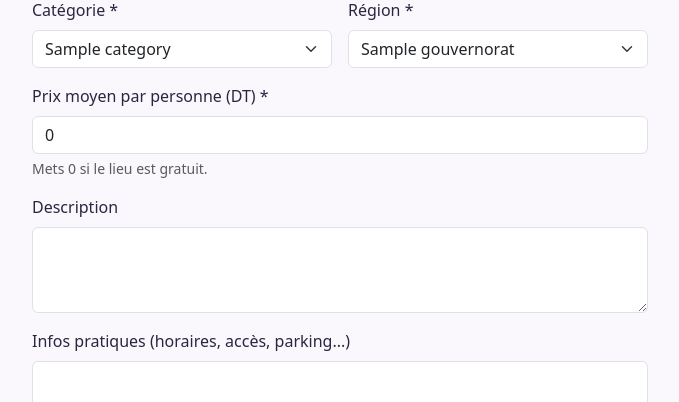
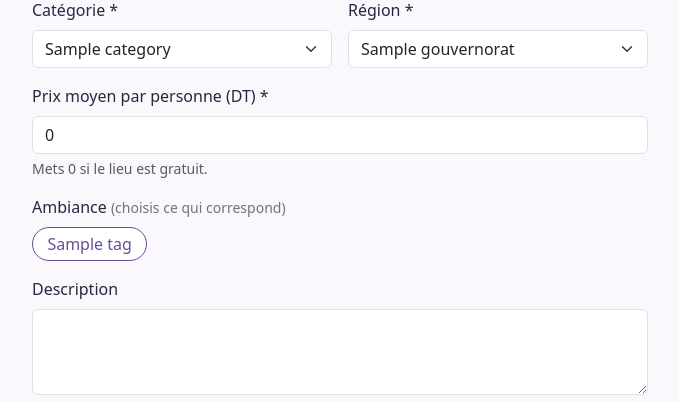
Before and after one commit to emnaamanai/wanderly, a Flask app: template templates/ajouter_lieu.html in a window 1280 px wide. Shown: the part 251-653 px from the top of the page, without its empty margins (300-979 px from the left). Run offline with Flask 3, Linux system fonts and the light colour scheme; the template is opened without the code that fills it: most values are stand-ins (such as "Sample title", 1, 10 or a date in 2020).

Commit message:
Sprint 2 : tags d'ambiance a l'ajout et sur la page d'un lieu

```diff
--- a/app.py
+++ b/app.py
@@ -236,6 +236,7 @@ def admin():
 def ajouter_lieu():
     base = db.get_db()
     categories = base.execute("SELECT * FROM categorie ORDER BY nom").fetchall()
+    tags = base.execute("SELECT * FROM tag_ambiance ORDER BY nom").fetchall()
 
     if request.method == "POST":
         nom = request.form["nom"].strip()
@@ -247,12 +248,16 @@ def ajouter_lieu():
         latitude = en_nombre(request.form["latitude"])
         longitude = en_nombre(request.form["longitude"])
 
+        ids_valides = {str(t["id"]) for t in tags}
+        tags_choisis = [t for t in request.form.getlist("tags") if t in ids_valides]
+
         if (not nom or region not in GOUVERNORATS or prix is None or prix < 0
                 or latitude is None or longitude is None):
             return render_template(
                 "ajouter_lieu.html",
                 erreur="Merci de remplir correctement tous les champs obligatoires.",
                 categories=categories,
+                tags=tags,
                 gouvernorats=GOUVERNORATS,
             )
 
@@ -262,13 +267,23 @@ def ajouter_lieu():
             (nom, description, region, prix, latitude, longitude,
              infos_pratiques, g.utilisateur["id"], categorie_id),
         )
+        lieu_id = curseur.lastrowid
+
+        for tag_id in tags_choisis:
+            base.execute(
+                "INSERT INTO lieu_tag (lieu_id, tag_id) VALUES (?, ?)",
+                (lieu_id, tag_id),
+            )
         base.commit()
 
-        enregistrer_photos(request.files.getlist("photos"), curseur.lastrowid, base)
-        return redirect(url_for("voir_lieu", lieu_id=curseur.lastrowid))
+        enregistrer_photos(request.files.getlist("photos"), lieu_id, base)
+        return redirect(url_for("voir_lieu", lieu_id=lieu_id))
 
     return render_template(
-        "ajouter_lieu.html", categories=categories, gouvernorats=GOUVERNORATS
+        "ajouter_lieu.html",
+        categories=categories,
+        tags=tags,
+        gouvernorats=GOUVERNORATS,
     )
 
 
@@ -291,4 +306,11 @@ def voir_lieu(lieu_id):
         "SELECT * FROM photo WHERE lieu_id = ? ORDER BY id", (lieu_id,)
     ).fetchall()
 
-    return render_template("lieu.html", lieu=lieu, photos=photos)
+    tags = base.execute(
+        "SELECT tag_ambiance.nom FROM lieu_tag "
+        "JOIN tag_ambiance ON lieu_tag.tag_id = tag_ambiance.id "
+        "WHERE lieu_tag.lieu_id = ? ORDER BY tag_ambiance.nom",
+        (lieu_id,),
+    ).fetchall()
+
+    return render_template("lieu.html", lieu=lieu, photos=photos, tags=tags)
--- a/static/css/style.css
+++ b/static/css/style.css
@@ -109,3 +109,20 @@ body {
   object-fit: cover;
   border-radius: 0.75rem;
 }
+/* Boutons de tags d'ambiance */
+.btn-tag {
+  border: 1px solid #6B4C9A;
+  color: #6B4C9A;
+  background: #FFFFFF;
+  border-radius: 50rem;
+  padding: 0.25rem 0.9rem;
+}
+.btn-tag:hover {
+  background: #EFE8F8;
+  color: #6B4C9A;
+}
+.btn-check:checked + .btn-tag {
+  background: #6B4C9A;
+  border-color: #6B4C9A;
+  color: #FFFFFF;
+}
--- a/templates/ajouter_lieu.html
+++ b/templates/ajouter_lieu.html
@@ -42,7 +42,15 @@
       <input type="number" class="form-control" id="prix" name="prix" min="0" step="0.5" value="0" required>
       <div class="form-text">Mets 0 si le lieu est gratuit.</div>
     </div>
-
+    <div class="mb-3">
+      <label class="form-label">Ambiance <span class="text-secondary small">(choisis ce qui correspond)</span></label>
+      <div class="d-flex flex-wrap gap-2">
+        {% for t in tags %}
+        <input type="checkbox" class="btn-check" id="tag{{ t.id }}" name="tags" value="{{ t.id }}">
+        <label class="btn btn-tag" for="tag{{ t.id }}">{{ t.nom }}</label>
+        {% endfor %}
+      </div>
+    </div>
     <div class="mb-3">
       <label for="description" class="form-label">Description</label>
       <textarea class="form-control" id="description" name="description" rows="3"></textarea>
--- a/templates/lieu.html
+++ b/templates/lieu.html
@@ -18,6 +18,11 @@
       {% if lieu.prix == 0 %}Gratuit{% else %}{{ "%g"|format(lieu.prix) }} DT par personne{% endif %}
       · Ajouté par {{ lieu.auteur }}
     </p>
+        {% if tags %}
+    <div class="mb-2">
+      {% for t in tags %}<span class="badge-wander me-1">{{ t.nom }}</span>{% endfor %}
+    </div>
+    {% endif %}
   </div>
     {% if photos %}
   <div class="photos-lieu mb-4">
```
Also changed, not shown: ajouter_tags.py (added, +18 -0 lines), schema.sql (+7 -1 lines).
